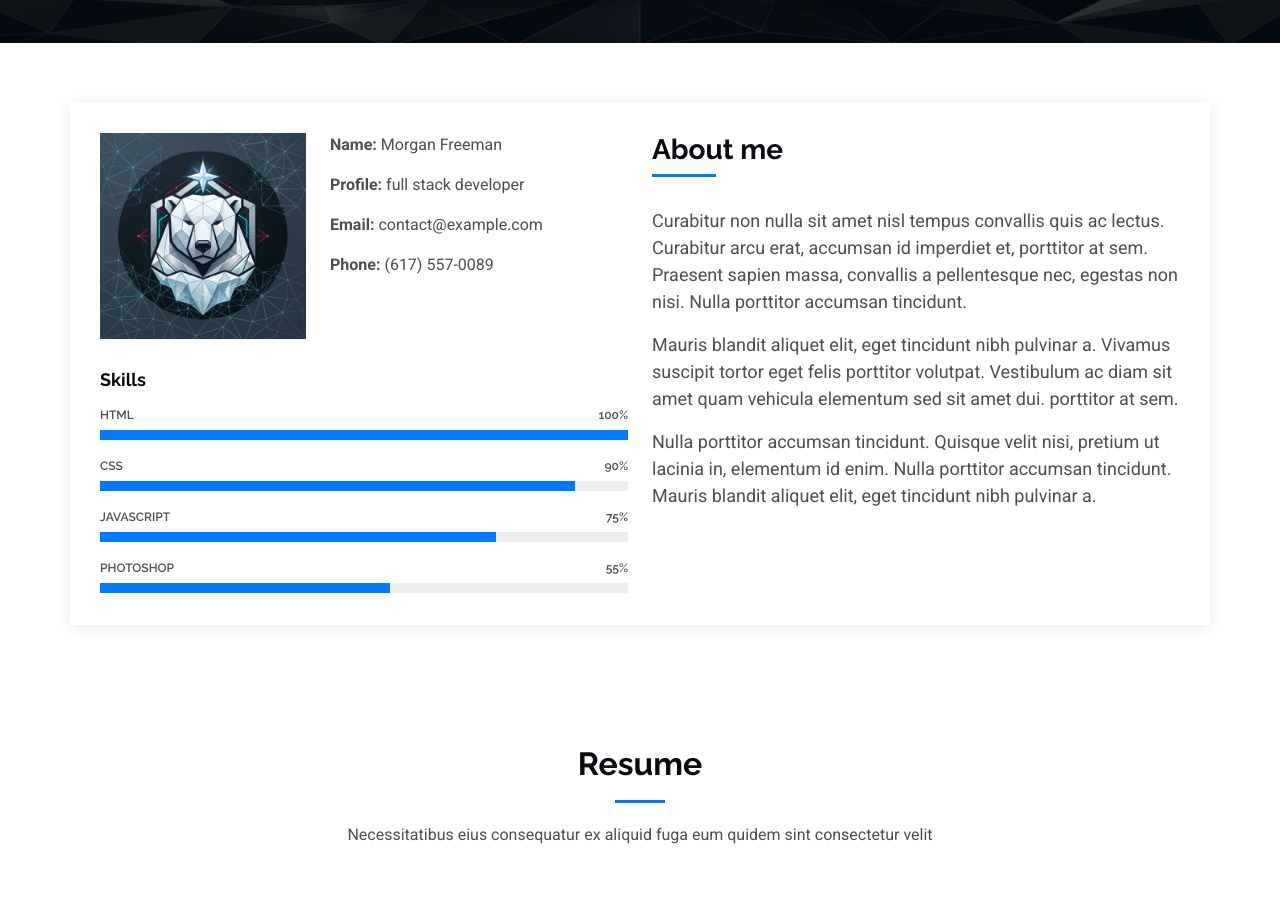
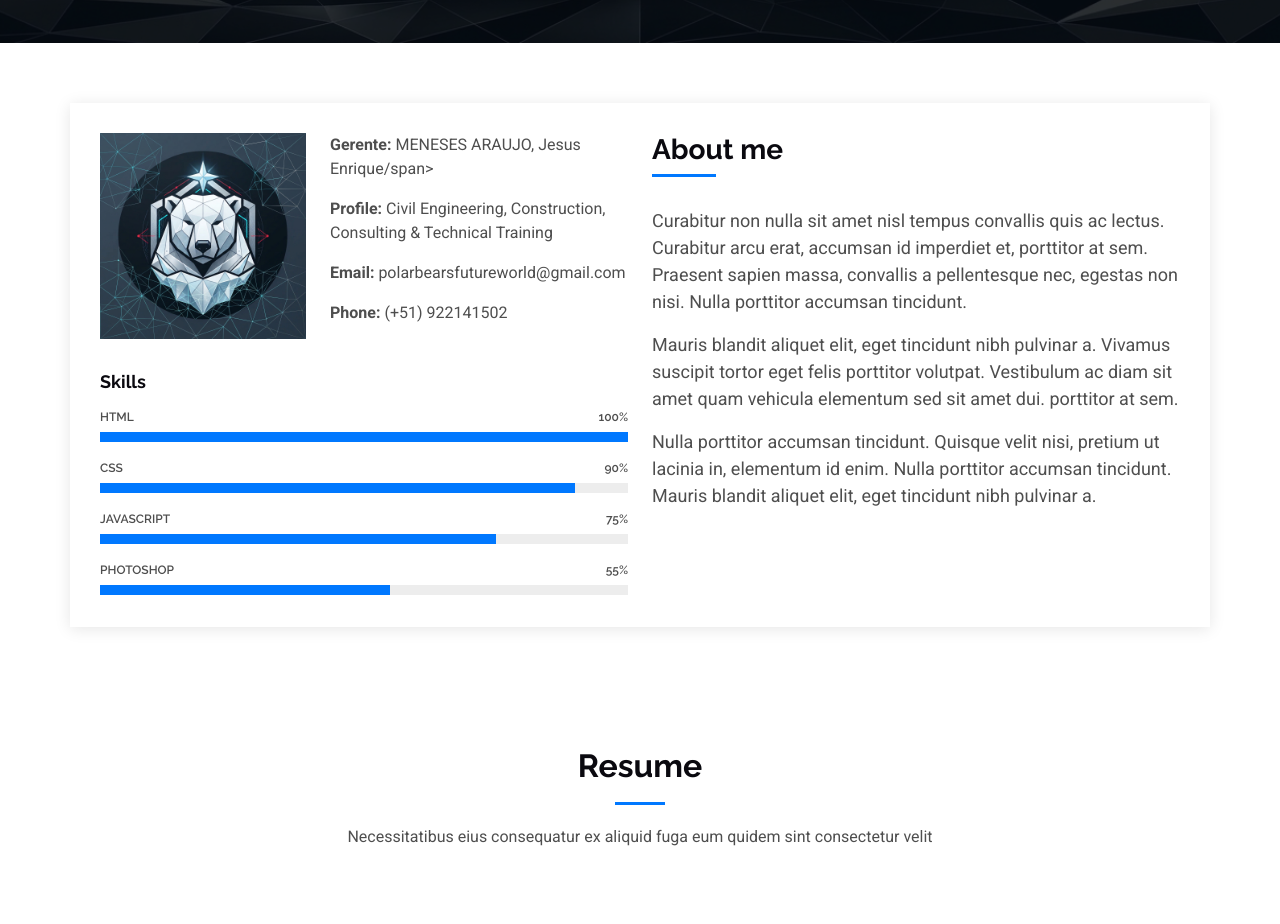
Before and after one commit to vinzetsthein/POLAR-BEARS-FUTURE-WORLD, a plain HTML site: page index.html in a window 1280 px wide. Shown: the part 777-1701 px from the top of the page. Drawn offline with Linux system fonts and the light colour scheme.

Commit message:
Update index.html

```diff
--- a/index.html
+++ b/index.html
@@ -105,10 +105,10 @@
                 <img src="assets/img/perfil_oso.jpg" class="img-fluid" alt="">
               </div>
               <div class="col-lg-7 about-info">
-                <p><strong>Name: </strong> <span>Morgan Freeman</span></p>
-                <p><strong>Profile: </strong> <span>full stack developer</span></p>
-                <p><strong>Email: </strong> <span>contact@example.com</span></p>
-                <p><strong>Phone: </strong> <span>(617) 557-0089</span></p>
+                <p><strong>Gerente: </strong> <span>MENESES ARAUJO, Jesus Enrique/span></p>
+                <p><strong>Profile: </strong> <span>Civil Engineering, Construction, Consulting & Technical Training</span></p>
+                <p><strong>Email: </strong> <span>polarbearsfutureworld@gmail.com</span></p>
+                <p><strong>Phone: </strong> <span>(+51) 922141502</span></p>
               </div>
             </div>
 
```
